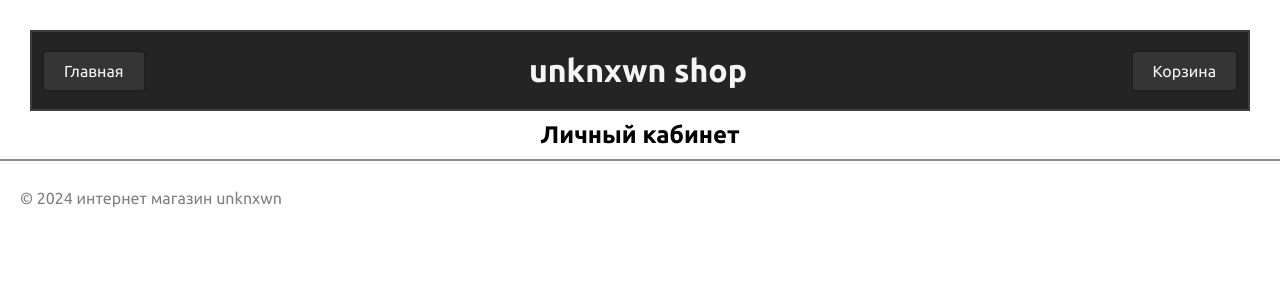
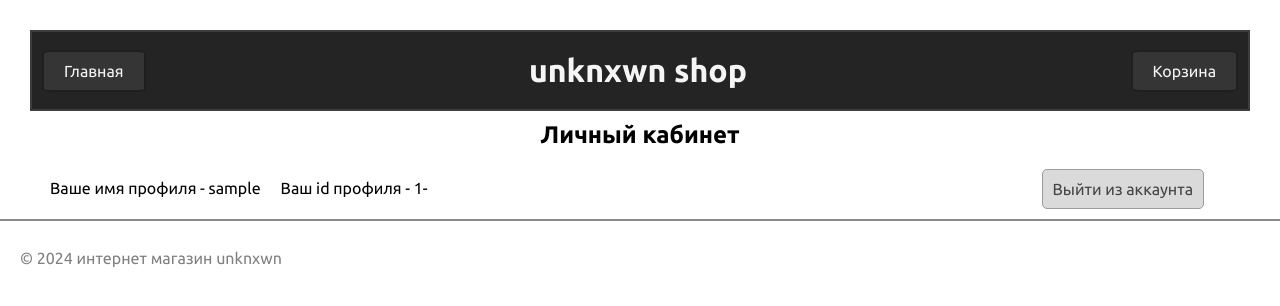
Before and after one commit to weldoy/website, a Flask app: page /personal in a window 1280 px wide. Shown: the top 306 px of the page. Run offline with Flask 3, Linux system fonts and the light colour scheme; the visitor is signed in with stand-in values (Sample User, id 1); data comes from the database, SQL or seed files in the repository.

Commit message:
added base for personal_page

```diff
--- a/routes.py
+++ b/routes.py
@@ -6,57 +6,57 @@ from __init__ import app, db
 from models import User
 
 
-@app.route('/', methods=['GET'])
+@app.route('/', methods=['GET', "POST"])
 def index():
     return render_template('index.html')
 
 
-@app.route('/tshirts', methods=['GET'])
+@app.route('/tshirts', methods=['GET', "POST"])
 def tshirts():
     return render_template('t-shirts.html')
 
 
-@app.route('/pants', methods=['GET'])
+@app.route('/pants', methods=["GET", "POST"])
 def pants():
     return render_template('pants.html')
 
 
-@app.route('/hoodies', methods=['GET'])
+@app.route('/hoodies', methods=["GET", "POST"])
 def hoodies():
     return render_template('hoodies.html')
 
 
-@app.route('/underwear', methods=['GET'])
+@app.route('/underwear', methods=["GET", "POST"])
 def underwear():
     return render_template('underwear.html')
 
 
-@app.route('/proof_of_tshirt', methods=['GET'])
+@app.route('/proof_of_tshirt', methods=["GET", "POST"])
 def proof_of_tshirt():
     return render_template('proof_of_tshirt.html')
 
 
-@app.route('/proof_of_pants', methods=['GET'])
+@app.route('/proof_of_pants', methods=["GET", "POST"])
 def proof_of_pants():
     return render_template('proof_of_pants.html')
 
 
-@app.route('/proof_of_hoodies', methods=['GET'])
+@app.route('/proof_of_hoodies', methods=["GET", "POST"])
 def proof_of_hoodies():
     return render_template('proof_of_hoodies.html')
 
 
-@app.route('/proof_of_underwear', methods=['GET'])
+@app.route('/proof_of_underwear', methods=["GET", "POST"])
 def proof_of_underwear():
     return render_template('proof_of_underwear.html')
 
 
-@app.route('/base', methods=['GET'])
+@app.route('/base', methods=["GET", "POST"])
 def base():
     return render_template('base.html')
 
 
-@app.route('/order', methods=['GET'])
+@app.route('/order', methods=["GET", "POST"])
 @login_required
 def order():
     return render_template('order.html')
@@ -121,6 +121,8 @@ def redirect_to_signin(response):
     return response
 
 
-@app.route('/personal', methods=['GET'])
+@app.route('/personal', methods=["GET", "POST"])
+@login_required
 def personal():
-    return render_template('personal_cab.html')
+    username = User.query.order_by(User.login).all()
+    return render_template('personal_cab.html', username=username)
--- a/static/style.css
+++ b/static/style.css
@@ -547,3 +547,13 @@ footer p {
 	border-radius: 5px;
 	background-color: rgb(218, 218, 218);
 }
+
+.personal-flex-box-info {
+	display: flex;
+	flex-wrap: wrap;
+	flex-direction: row;
+}
+
+.child_from_personal-flex-box {
+	margin-left: auto;
+}
--- a/templates/base.html
+++ b/templates/base.html
@@ -40,7 +40,7 @@
 {% block footer %}
     <footer class="flex-footer">
         <p class="footer-name">&copy; 2024 интернет магазин unknxwn</p>
-        <a href="{{ url_for('login') }}" class="footer-log">Личный кабинет</a>
+        <a href="{{ url_for('personal') }}" class="footer-log">Личный кабинет</a>
     </footer>
 {% endblock footer %}
 </body>
--- a/templates/personal_cab.html
+++ b/templates/personal_cab.html
@@ -2,6 +2,12 @@
 
 {% block content %}
     <h2>Личный кабинет</h2>
+    <div class="personal-flex-box-info">
+        <p>Ваше имя профиля - {{ username[0].login }}</p>
+        <p>Ваш id профиля - {{ username[0].id }}-</p>
+        <a href="{{ url_for('logout') }}" class="footer-log child_from_personal-flex-box">Выйти из аккаунта</a>
+    </div>
+
     <div class="section-separator-figure"></div>
 {% endblock content %}
 
```
